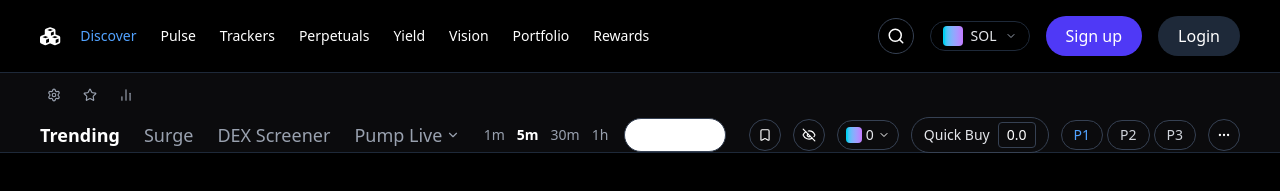
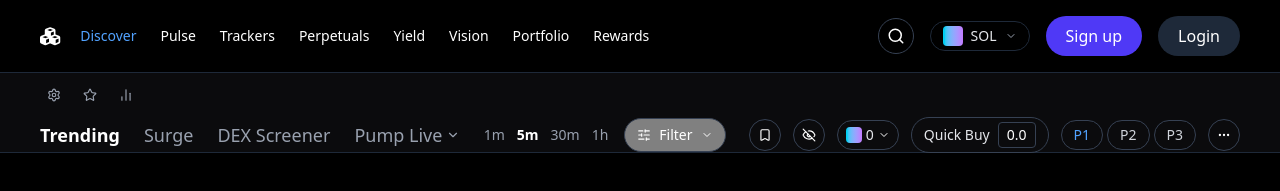
Before and after one commit to Suyash1933/axiom-frontend, a Next.js app: page / in a window 1280 px wide. Shown: the top 191 px of the page. Built offline with nearby package versions, Linux system fonts and the light colour scheme.

Commit message:
Update SubNavbar.tsx

```diff
--- a/src/app/components/SubNavbar.tsx
+++ b/src/app/components/SubNavbar.tsx
@@ -117,7 +117,7 @@
             <div className="relative" ref={filterRef}>
               <button
                 onClick={() => setFilterOpen((o) => !o)}
-                className="flex items-center gap-2 px-3 py-1.5 bg-[white] border border-gray-700 rounded-full text-sm"
+                className="flex items-center gap-2 px-3 py-1.5 bg-[grey] border border-gray-700 rounded-full text-sm"
               >
                 <SlidersHorizontal size={14} />
                 <span className="hidden md:inline">Filter</span>
```
